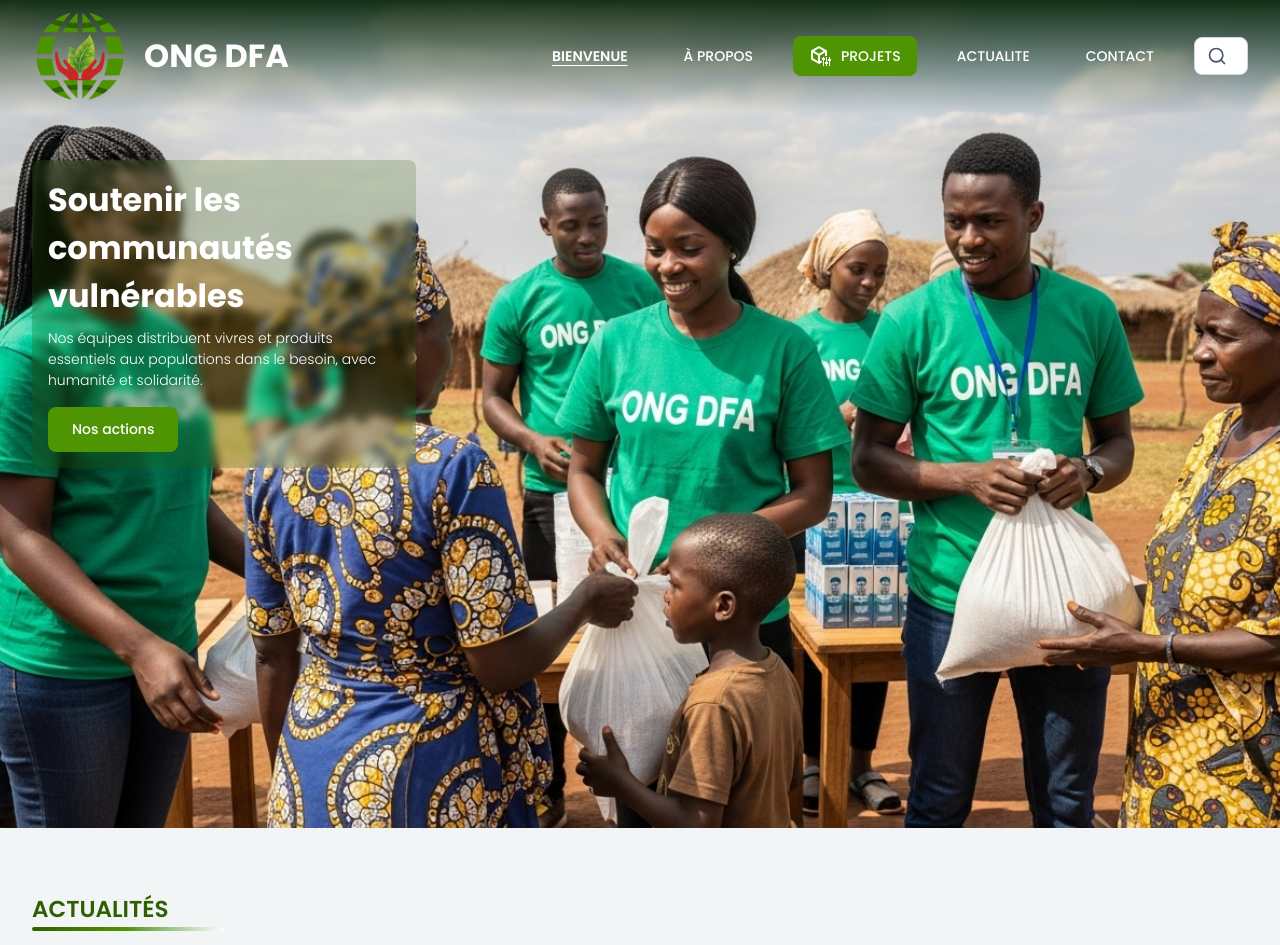
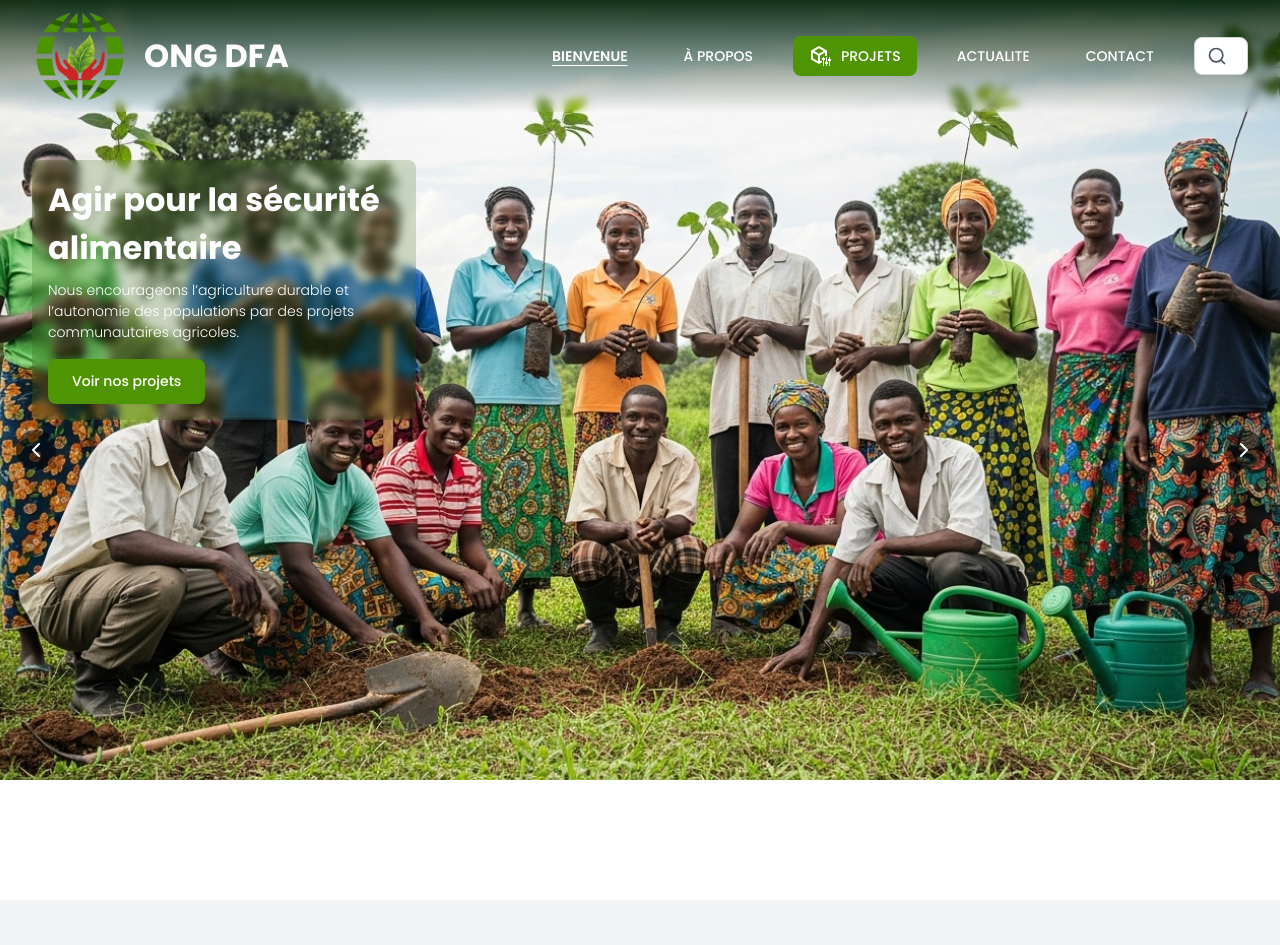
Before and after one commit to charmidez/ong-dfa, a Next.js app: page / in a window 1280 px wide. Shown: the top 945 px of the page. Built offline with nearby package versions, Linux system fonts and the light colour scheme.

Commit message:
SLIDER OK

```diff
--- a/src/app/acceuilSections.tsx
+++ b/src/app/acceuilSections.tsx
@@ -1,18 +1,132 @@
 "use client";
 
-import { ButtonLink } from "@/components/Buttons";
+//import { ButtonLink } from "@/components/Buttons";
 import { CardDomaine, Cardinfo } from "@/components/Card";
+import { SliderHomeComponent } from "@/components/SliderComponent";
 import { TitreSection } from "@/components/Titre";
 import { domaines, motDeBienvenue, sliderData } from "@/data/acceuilData";
 import { actualitesData } from "@/data/actualiteData";
 import Image from "next/image";
 import { useEffect, useState } from "react";
+import { motion, AnimatePresence } from 'framer-motion';
+import { ChevronLeft, ChevronRight } from "lucide-react"; // icônes (si tu utilises lucide)
+
+//import React, { useState, useEffect } from 'react';
+//import { ChevronLeft, ChevronRight } from 'lucide-react';
 
 export function Slider() {
-  {
-    /* SLide En debut */
-  }
+  const [currentIndex, setCurrentIndex] = useState(0);
+  const [direction, setDirection] = useState(0);
 
+  // Auto-slide
+  useEffect(() => {
+    const interval = setInterval(() => {
+      nextSlide();
+    }, 5000);
+    return () => clearInterval(interval);
+  }, []);
+
+  const nextSlide = () => {
+    setDirection(1);
+    setCurrentIndex((prev) => (prev + 1) % sliderData.length);
+  };
+
+  const prevSlide = () => {
+    setDirection(-1);
+    setCurrentIndex((prev) => (prev - 1 + sliderData.length) % sliderData.length);
+  };
+
+  const goToSlide = (index : number) => {
+    setDirection(index > currentIndex ? 1 : -1);
+    setCurrentIndex(index);
+  };
+
+  // Variants pour les animations - sans opacity pour éviter le blanc
+  const slideVariants = {
+    enter: (direction : number) => ({
+      x: direction > 0 ? 1000 : -1000,
+    }),
+    center: {
+      zIndex: 1,
+      x: 0,
+    },
+    exit: (direction : number) => ({
+      zIndex: 0,
+      x: direction < 0 ? 1000 : -1000,
+    })
+  };
+
+  return (
+    <div className="relative w-full h-[400px] lg:h-[900px] md:h-[600px] overflow-hidden">
+      {/* Slides avec AnimatePresence - mode sync pour chevauchement */}
+      <AnimatePresence initial={false} custom={direction} mode="sync">
+        <motion.div
+          key={currentIndex}
+          custom={direction}
+          variants={slideVariants}
+          initial="enter"
+          animate="center"
+          exit="exit"
+          transition={{
+            x: { type: "spring", stiffness: 300, damping: 30 },
+            duration: 0.6
+          }}
+          className="absolute inset-0 w-full h-full"
+        >
+          <SliderHomeComponent
+            titre={sliderData[currentIndex].titre}
+            description={sliderData[currentIndex].description}
+            imgSrc={sliderData[currentIndex].imgSrc}
+            linkToAction={sliderData[currentIndex].linkToAction}
+            textButton={sliderData[currentIndex].textButton}
+          />
+        </motion.div>
+      </AnimatePresence>
+
+      {/* Flèches */}
+      <motion.button
+        onClick={prevSlide}
+        className="absolute left-4 top-1/2 -translate-y-1/2 z-10 bg-black/50 text-white p-2 rounded-full"
+        whileHover={{ scale: 1.1, backgroundColor: "rgba(0,0,0,0.7)" }}
+        whileTap={{ scale: 0.9 }}
+      >
+        <ChevronLeft size={24} />
+      </motion.button>
+
+      <motion.button
+        onClick={nextSlide}
+        className="absolute right-4 top-1/2 -translate-y-1/2 z-10 bg-black/50 text-white p-2 rounded-full"
+        whileHover={{ scale: 1.1, backgroundColor: "rgba(0,0,0,0.7)" }}
+        whileTap={{ scale: 0.9 }}
+      >
+        <ChevronRight size={24} />
+      </motion.button>
+
+      {/* Points de pagination */}
+      <div className="absolute bottom-4 left-1/2 -translate-x-1/2 z-10 flex space-x-2">
+        {sliderData.map((_, index) => (
+          <motion.button
+            key={index}
+            onClick={() => goToSlide(index)}
+            className={`w-3 h-3 rounded-full ${
+              index === currentIndex ? 'bg-white' : 'bg-white/50'
+            }`}
+            whileHover={{ scale: 1.2 }}
+            whileTap={{ scale: 0.8 }}
+            animate={{
+              scale: index === currentIndex ? 1.25 : 1,
+              backgroundColor: index === currentIndex ? "#ffffff" : "rgba(255,255,255,0.5)"
+            }}
+            transition={{ duration: 0.2 }}
+          />
+        ))}
+      </div>
+    </div>
+  );
+}
+
+/*
+export function Slider() {
   const [currentIndex, setCurrentIndex] = useState(0);
 
   useEffect(() => {
@@ -25,34 +139,23 @@
     return () => clearInterval(interval);
   }, []);
 
-  const slide = sliderData[currentIndex];
-
   return (
     <>
-
-      <div
-        className="bg-cover bg-center justify-center pt-20 lg:pt-30 lg:px-8 px-4 transition-all duration-700 ease-in-out"
-        style={{
-          backgroundImage: `url('${slide.imgSrc}')`,
-        }}
-      >
-        <div className="flex flex-col items-start justify-center lg:pb-90 pb-44 pt-10">
-          <div className="text-white lg:w-96 bg-green-transparent-light lg:p-4 p-2 rounded-lg backdrop-blur-xs">
-            <h1 className="text-titre-page font-bold text-start">
-              {slide.titre}
-            </h1>
-            <p className="text-texte-normal font-light text-start mt-2">
-              {slide.description}
-            </p>
-            <div className="w-fit mt-4">
-              <ButtonLink texte={slide.textButton} href={slide.linkToAction} />
-            </div>
-          </div>
-        </div>
-      </div>
+      {sliderData.map((slide, index) => (
+        <SliderHomeComponent
+          key={index}
+          titre={slide.titre}
+          description={slide.description}
+          imgSrc={slide.imgSrc}
+          linkToAction={slide.linkToAction}
+          textButton={slide.textButton}
+        />
+      ))}
     </>
   );
 }
+
+*/
 
 export function Actualites() {
   {
--- a/src/app/actualites/actualiteComponent.tsx
+++ b/src/app/actualites/actualiteComponent.tsx
@@ -1,7 +1,9 @@
 
 "use client";
 
+
 import Image from "next/image";
+import Link from "next/link";
 
 export function SituationONGTogo2025() {
   return (
@@ -79,7 +81,6 @@
     </article>
   );
 }
-
 
 export function AppelCandidatureFilles2025() {
   return (
@@ -203,3 +204,57 @@
     </article>
   );
 }
+
+export function RencontreHorizonIA() {
+  return (
+    <article className="flex flex-col gap-6 px-4 py-12 lg:px-8 bg-white text-gray-800">
+      <h1 className="text-titre-page text-vert-fonce font-bold">
+        Comprendre l’intelligence artificielle avec UNICEF Togo
+      </h1>
+
+      <p className="text-texte-normal font-light">
+        Tu entends parler d’intelligence artificielle partout mais tu ne sais pas vraiment ce que c’est ?
+      </p>
+
+      <div className="bg-vert-clair p-4 rounded-lg text-white">
+        <p className="font-semibold text-texte-normal">
+          Bonne nouvelle ! 🎉
+        </p>
+        <p>
+          <strong>#UNICEFTogo</strong> t’invite à une formation 100% gratuite pour tout comprendre sur l’<strong>#IA</strong> : ses bases, ses usages, ses limites et comment elle peut changer ta vie.
+        </p>
+      </div>
+
+      <section>
+        <h2 className="text-titre-section text-vert-milieu font-semibold">
+          🎓 Ce que tu vas apprendre :
+        </h2>
+        <ul className="list-disc list-inside space-y-2 text-texte-normal">
+          <li>✅ Ce qu’est (et n’est pas) l’IA</li>
+          <li>✅ Comment elle impacte ton quotidien</li>
+          <li>✅ L’utiliser de façon responsable et éthique</li>
+        </ul>
+      </section>
+
+      <div className="bg-orange-clair p-4 rounded-lg text-white">
+        <p className="text-texte-normal font-medium">
+          📍Places limitées !
+        </p>
+        <p className="text-texte-normal">
+          Tu as entre 14 et 24 ans ? Inscris-toi à notre 3e session des <strong>#RencontresHorizon</strong> dès maintenant 👇
+        </p>
+        <Link
+          href="https://lnkd.in/dY8CKKMy"
+          target="_blank"
+          className="inline-block mt-4 px-4 py-2 bg-vert-fonce text-white rounded-md hover:bg-vert-milieu transition"
+        >
+          S’inscrire maintenant
+        </Link>
+      </div>
+
+      <p className="text-texte-legende text-gray-500">
+        <strong>#PourChaqueEnfant</strong>, des compétences — <strong>#UNICEFTogo</strong>
+      </p>
+    </article>
+  );
+}
--- /dev/null
+++ b/src/components/SliderComponent.tsx
@@ -0,0 +1,36 @@
+import { ButtonLink } from "./Buttons"
+
+type SliderProps = {
+    imgSrc: string,
+    titre: string,
+    description: string,
+    linkToAction: string,
+    textButton: string
+}
+
+export function SliderHomeComponent( { imgSrc, titre, description, linkToAction, textButton } : SliderProps ) {
+    return (
+        <>
+              <div
+                className="bg-cover bg-center justify-center pt-20 lg:pt-30 lg:px-8 px-4 transition-all duration-700 ease-in-out"
+                style={{
+                  backgroundImage: `url('${imgSrc}')`,
+                }}
+              >
+                <div className="flex flex-col items-start justify-center lg:pb-90 pb-44 pt-10">
+                  <div className="text-white lg:w-96 bg-green-transparent-light lg:p-4 p-2 rounded-lg backdrop-blur-xs">
+                    <h1 className="text-titre-page font-bold text-start">
+                      {titre}
+                    </h1>
+                    <p className="text-texte-normal font-light text-start mt-2">
+                      {description}
+                    </p>
+                    <div className="w-fit mt-4">
+                      <ButtonLink texte={textButton} href={linkToAction} />
+                    </div>
+                  </div>
+                </div>
+              </div>
+        </>
+    )
+}
--- a/src/data/actualiteData.tsx
+++ b/src/data/actualiteData.tsx
@@ -1,6 +1,7 @@
 import ActualiteDclicOIF, {
   SituationONGTogo2025,
   AppelCandidatureFilles2025,
+  RencontreHorizonIA,
 } from "@/app/actualites/actualiteComponent";
 
 export const actualitesData = [
@@ -33,4 +34,13 @@
     component: <ActualiteDclicOIF />,
     auteur: "Communication ONG DFA",
   },
+{
+  slug: "formation-intelligence-artificielle-unicef-2025",
+  titre: "Formation gratuite à l’intelligence artificielle avec l’UNICEF Togo",
+  date: "2025-07-10",
+  image: "/images/featured/ia.jpeg",
+  resume: `Comprendre l’IA, ses usages et ses limites – une opportunité unique pour les jeunes de 14 à 24 ans.`,
+  component: <RencontreHorizonIA />,
+  auteur: "Communication ONG DFA",
+}
 ];
```
Also changed, not shown: public/images/featured/ia.jpeg (added), 1 other file (tests, documents, lock files or other folders).
